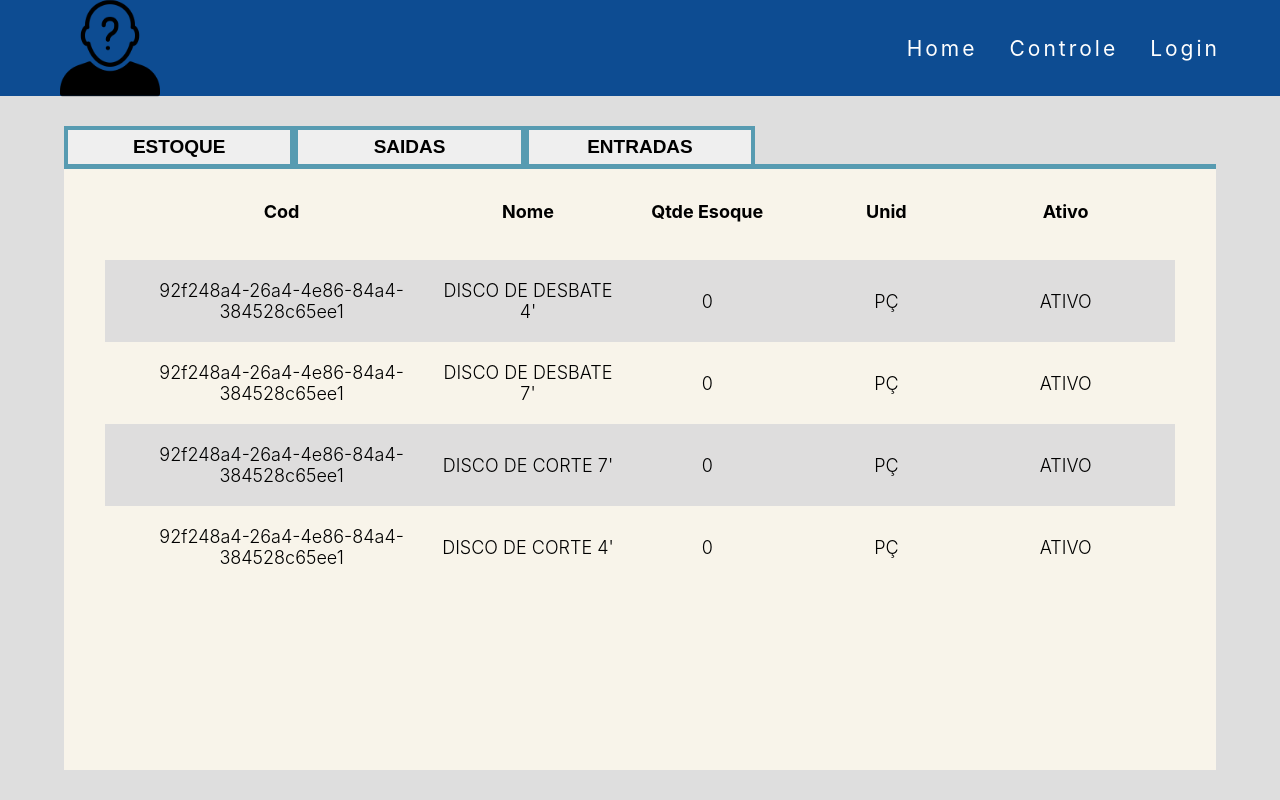
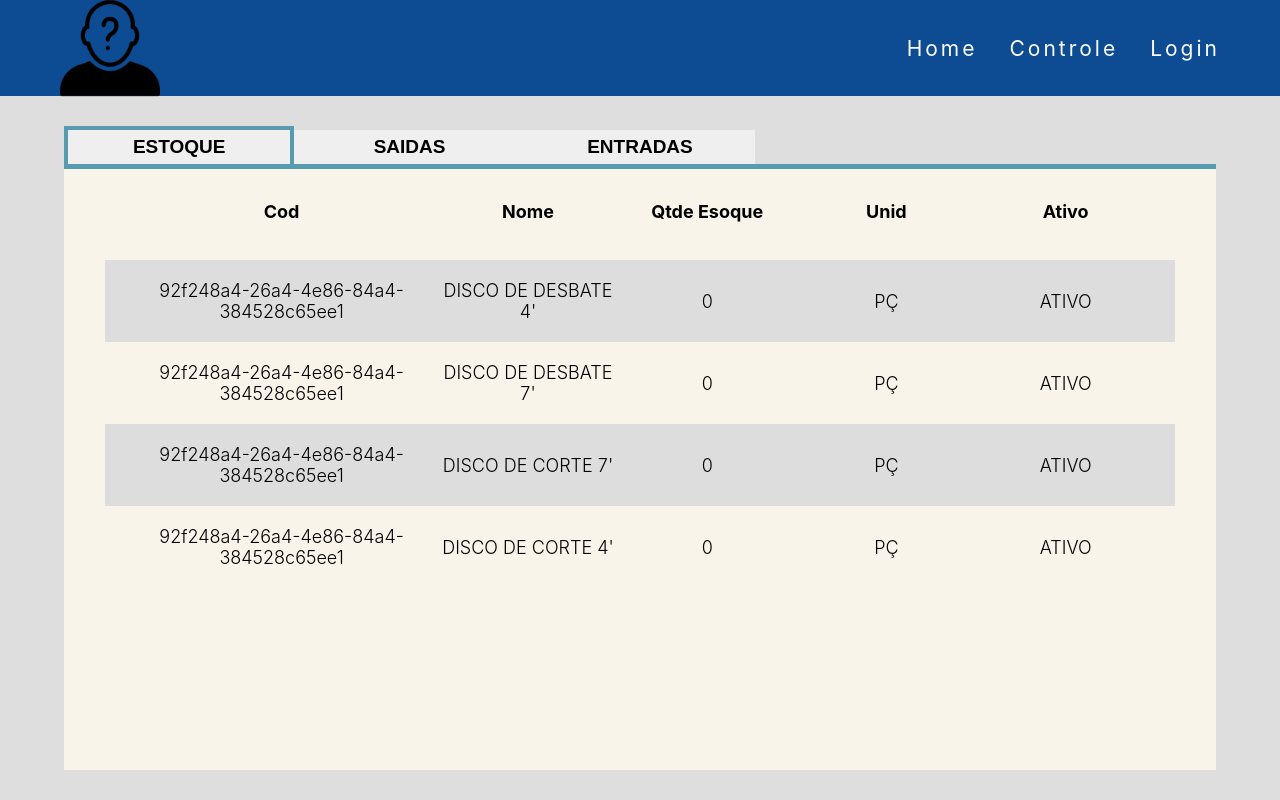
Before and after one commit to YagoFogaca/CE-FRONT, a React (Vite) app in the folder client/: page / in a window 1280 px wide. Built offline with nearby package versions, Linux system fonts and the light colour scheme.

Commit message:
feat: implementação da style do compomente renderizado

```diff
--- a/client/src/components/div-btn/index.divBtn.tsx
+++ b/client/src/components/div-btn/index.divBtn.tsx
@@ -1,10 +1,11 @@
 import { PDivBtn } from '../../utils/types/props.types';
 import * as C from './styled.divBtn';
 
-export function DivBtn({ setView }: PDivBtn) {
+export function DivBtn({ setView, view }: PDivBtn) {
   return (
     <C.DivBtn>
       <C.Btn
+        borderP={view.estoque ? true : false}
         onClick={() => {
           setView({
             estoque: true,
@@ -16,6 +17,7 @@ export function DivBtn({ setView }: PDivBtn) {
         Estoque
       </C.Btn>
       <C.Btn
+        borderP={view.saida ? true : false}
         onClick={() => {
           setView({
             estoque: false,
@@ -27,6 +29,7 @@ export function DivBtn({ setView }: PDivBtn) {
         Saidas
       </C.Btn>
       <C.Btn
+        borderP={view.entrada ? true : false}
         onClick={() => {
           setView({
             estoque: false,
--- a/client/src/components/div-btn/styled.divBtn.ts
+++ b/client/src/components/div-btn/styled.divBtn.ts
@@ -1,13 +1,15 @@
 import styled from 'styled-components';
+import { PropsBtn } from '../../utils/types/props.types';
 
 export const DivBtn = styled.div`
   width: 90%;
   margin: 0 auto;
 `;
 
-export const Btn = styled.button`
+export const Btn = styled.button<PropsBtn>`
   width: 20%;
-  border: 4px solid #579bb1;
+  border: ${props => (props.borderP ? '4px solid #579bb1' : 'none')};
+  /* border: 4px solid #579bb1; */
   border-bottom: none !important;
   padding: 0.6rem;
   cursor: pointer;
--- a/client/src/pages/controle/index.controle.tsx
+++ b/client/src/pages/controle/index.controle.tsx
@@ -13,7 +13,7 @@ export function ControlePage() {
 
   return (
     <Main>
-      <DivBtn setView={setView} />
+      <DivBtn view={view} setView={setView} />
       <C.Section>
         <C.DivSectionS>
           {view.saida ? (
--- a/client/src/utils/types/props.types.ts
+++ b/client/src/utils/types/props.types.ts
@@ -14,4 +14,10 @@ export type PDivBtn = {
     saida: boolean;
     entrada: boolean;
   }) => void;
+
+  view: { estoque: boolean; saida: boolean; entrada: boolean };
 };
+
+export type PropsBtn = {
+  borderP?: boolean;
+};
```
